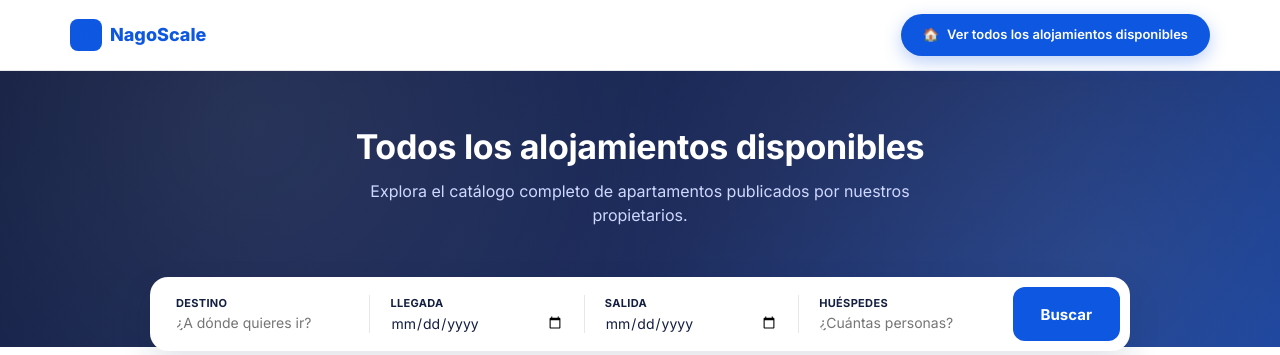
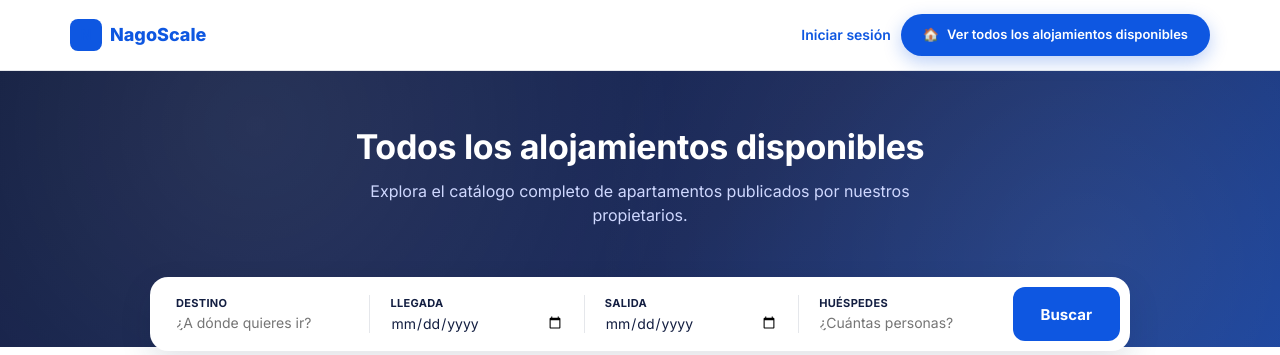
Before and after one commit to naundejesus/nagoscale, a PHP site: page /alojamientos.php in a window 1280 px wide. Shown: the top 355 px of the page. Run offline with PHP 8.4, Linux system fonts and the light colour scheme; data that the repository does not hold is empty.

Commit message:
Agregar link de 'Iniciar sesión' en el encabezado público para propietarios

```diff
--- a/includes/ne_header.php
+++ b/includes/ne_header.php
@@ -8,6 +8,9 @@ declare(strict_types=1);
       <span class="brand-mark"><?= e(mb_substr(brand_name(), 0, 1)) ?></span>
       <span><?= e(brand_name()) ?></span>
     </a>
-    <a href="alojamientos.php" class="btn btn-primary ne-header-cta">Ver todos los alojamientos disponibles</a>
+    <div class="ne-header-actions">
+      <a href="login.php" class="btn-link ne-header-login">Iniciar sesión</a>
+      <a href="alojamientos.php" class="btn btn-primary ne-header-cta">Ver todos los alojamientos disponibles</a>
+    </div>
   </div>
 </header>
```
